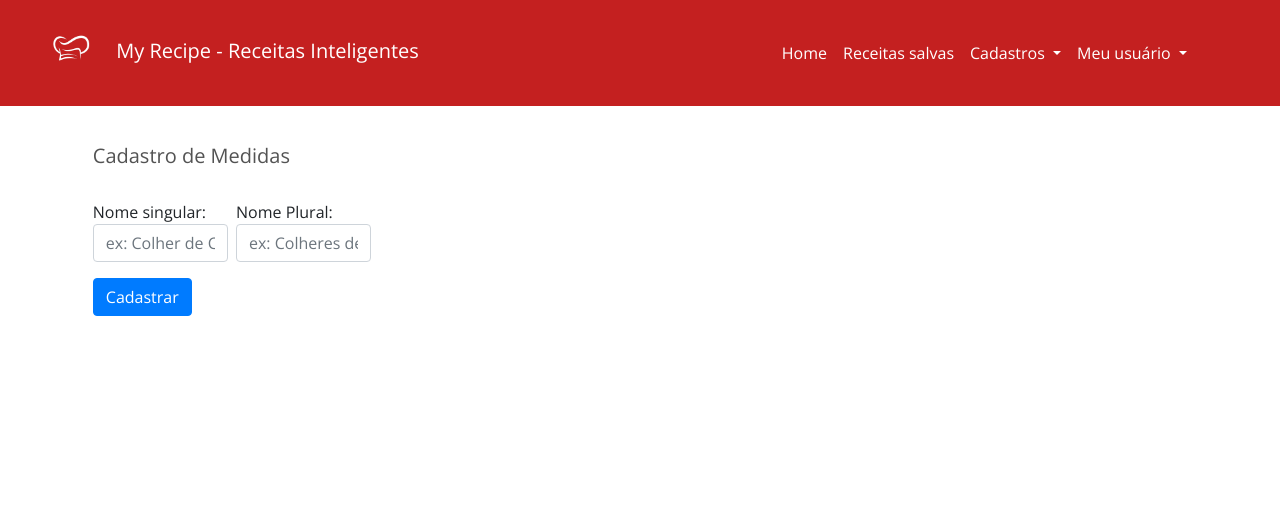
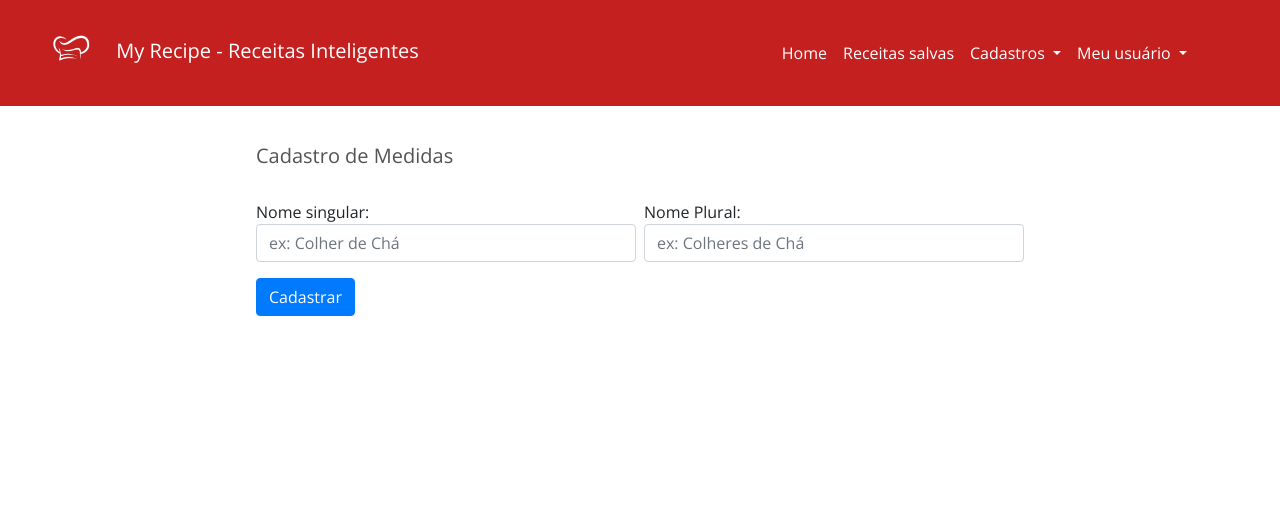
Before and after one commit to eduardosolka/myrecipe_v2, a Flask app: page /cadastrar_medidas in a window 1280 px wide. Shown: the top 516 px of the page. Run offline with Flask 2, Linux system fonts and the light colour scheme; the visitor is signed in with stand-in values (Sample User, id 1); data comes from the database, SQL or seed files in the repository; some libraries are stand-ins or nearby versions.

Commit message:
alterações no front

```diff
--- a/templates/logado.html
+++ b/templates/logado.html
@@ -28,7 +28,7 @@
     <title>My Recipe</title>
   </head>
 
-  <body style="background-color:#fff; height: max-content;width: max-content;">
+  <body style="background-color:#fff; height: max-content;width: auto;">
     <nav class="navbar fixed-top navbar-expand-lg navbar-dark"; style="background-color: #c42020;">
       <div class="container-fluid">
         <a class="navbar-brand" href="#">
```
